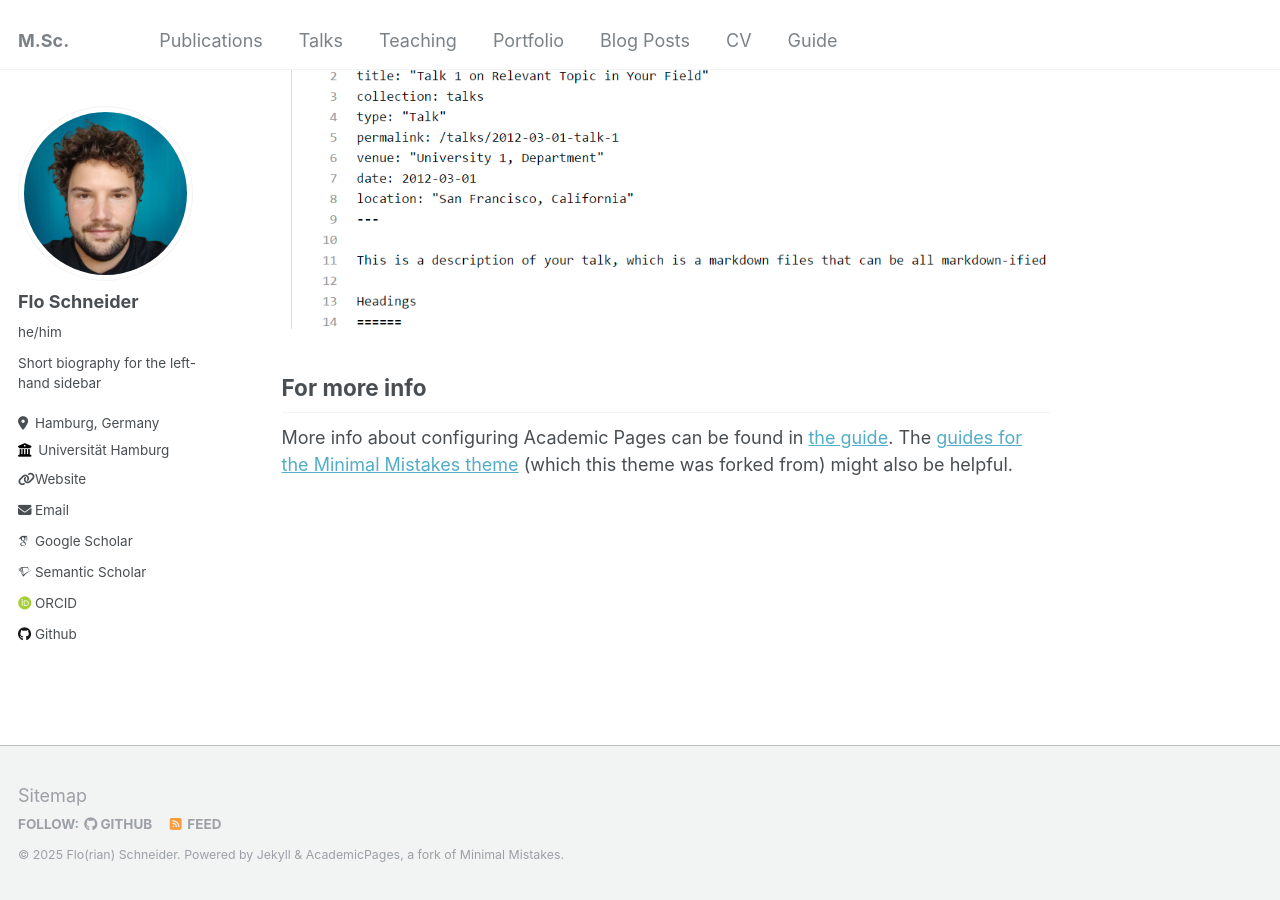
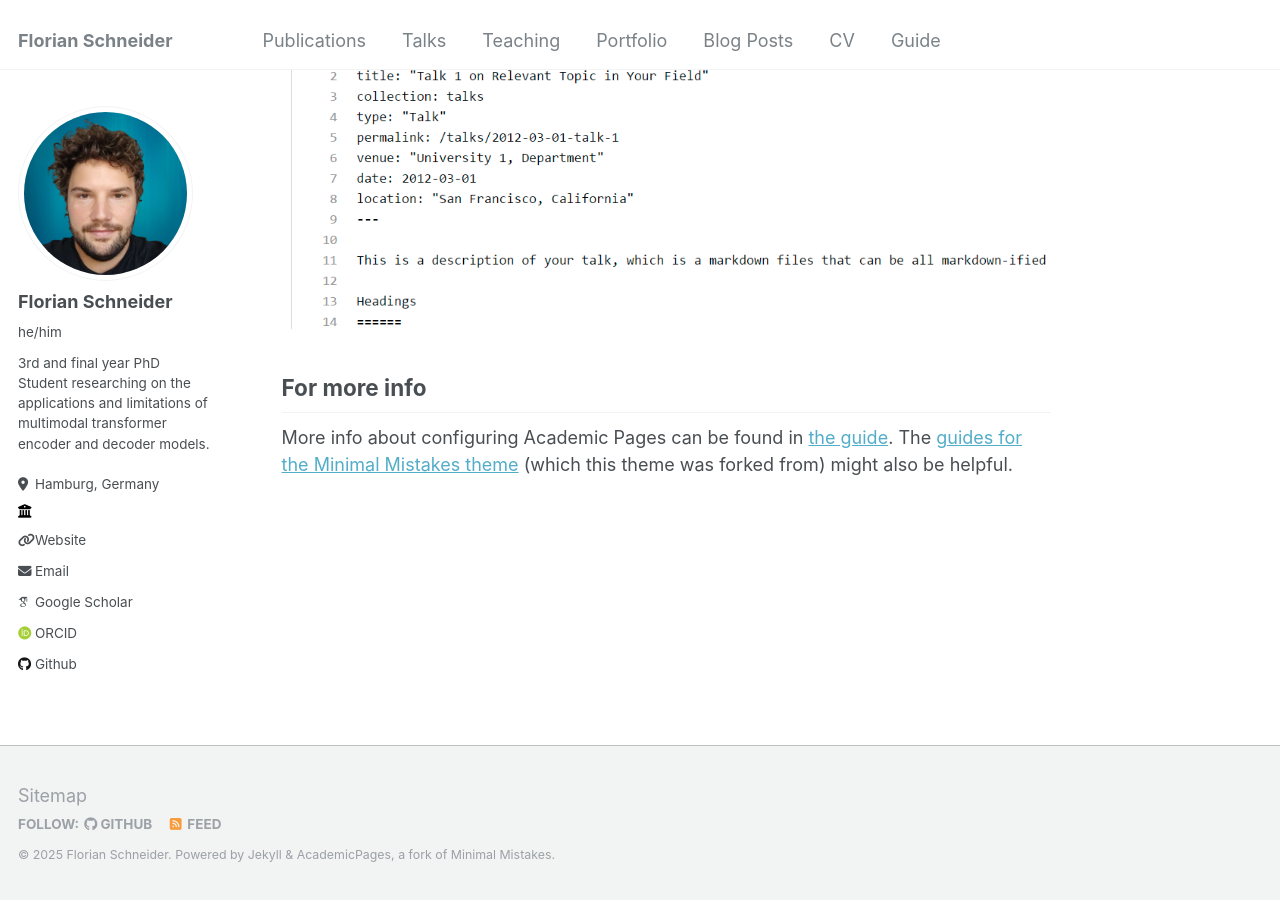
Before and after one commit to floschne/floschne.github.io, a Jekyll site: the page built from _pages/about.md, in a window 1280 px wide and 900 px high, scrolled down 2660 px. Built offline with Jekyll 4.4.1, drawn with Linux system fonts in a browser that asks for light colours; some web fonts are replaced.

Commit message:
minor updates

```diff
--- a/_config.yml
+++ b/_config.yml
@@ -8,10 +8,10 @@
 
 # Basic Site Settings
 locale: "en-US"
-title: "M.Sc."
+title: "Florian Schneider"
 title_separator: "-"
-name: &name "Flo(rian) Schneider"
-description: &description "personal description"
+name: &name "Florian Schneider"
+description: &description "3rd and final year PhD Student at the University of Hamburg"
 url: https://floschne.github.io # the base hostname & protocol for your site e.g. "https://mmistakes.github.io"
 baseurl: "" # the subpath of your site, e.g. "/blog"
 repository: "floschne/floschne.github.io"
@@ -22,19 +22,19 @@ repository: "floschne/floschne.github.io"
 author:
   # Biographic information
   avatar: "profile.png"
-  name: "Flo Schneider"
+  name: "Florian Schneider"
   pronouns: "he/him"
-  bio: "Short biography for the left-hand sidebar"
+  bio: "3rd and final year PhD Student researching on the applications and limitations of multimodal transformer encoder and decoder models."
   location: "Hamburg, Germany"
-  employer: "Universität Hamburg"
-  uri: "https://www.inf.uni-hamburg.de/en/inst/ab/lt/people/florian-schneider.html"
+  employer: "" #"Universität Hamburg"
+  uri: "" # "https://www.inf.uni-hamburg.de/en/inst/ab/lt/people/florian-schneider.html"
   email: "florian.schneider-1@uni-hamburg.de"
 
   # Academic websites
   arxiv: # URL - Update with the correct link to your profile
   googlescholar: "https://scholar.google.com/citations?user=dcM0VxcAAAAJ"
   orcid: "https://orcid.org/0000-0003-4141-1415"
-  semantic: "https://www.semanticscholar.org/author/Florian-Schneider/2188811641"
+  semantic: #"https://www.semanticscholar.org/author/Florian-Schneider/2188811641"
   pubmed: # "https://www.ncbi.nlm.nih.gov/pubmed/?term=john+snow"
   researchgate: # URL
 
```
